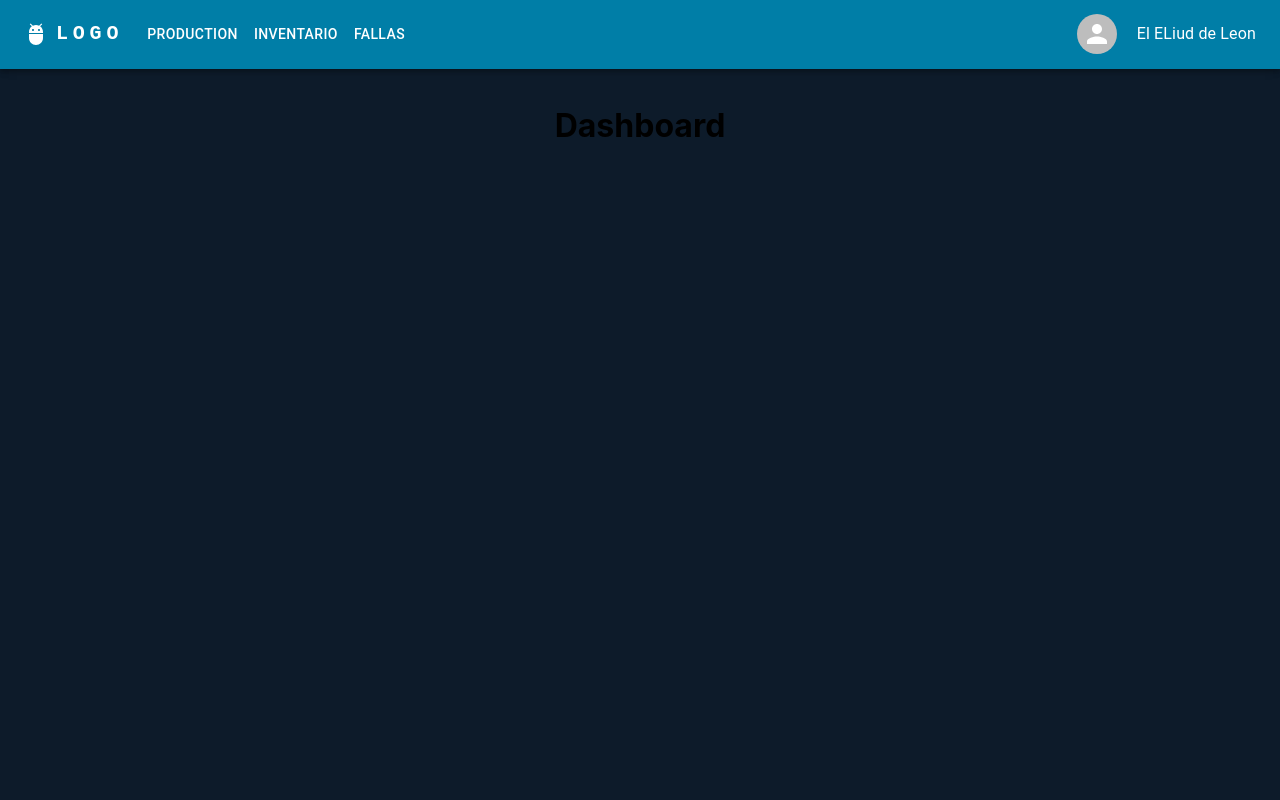
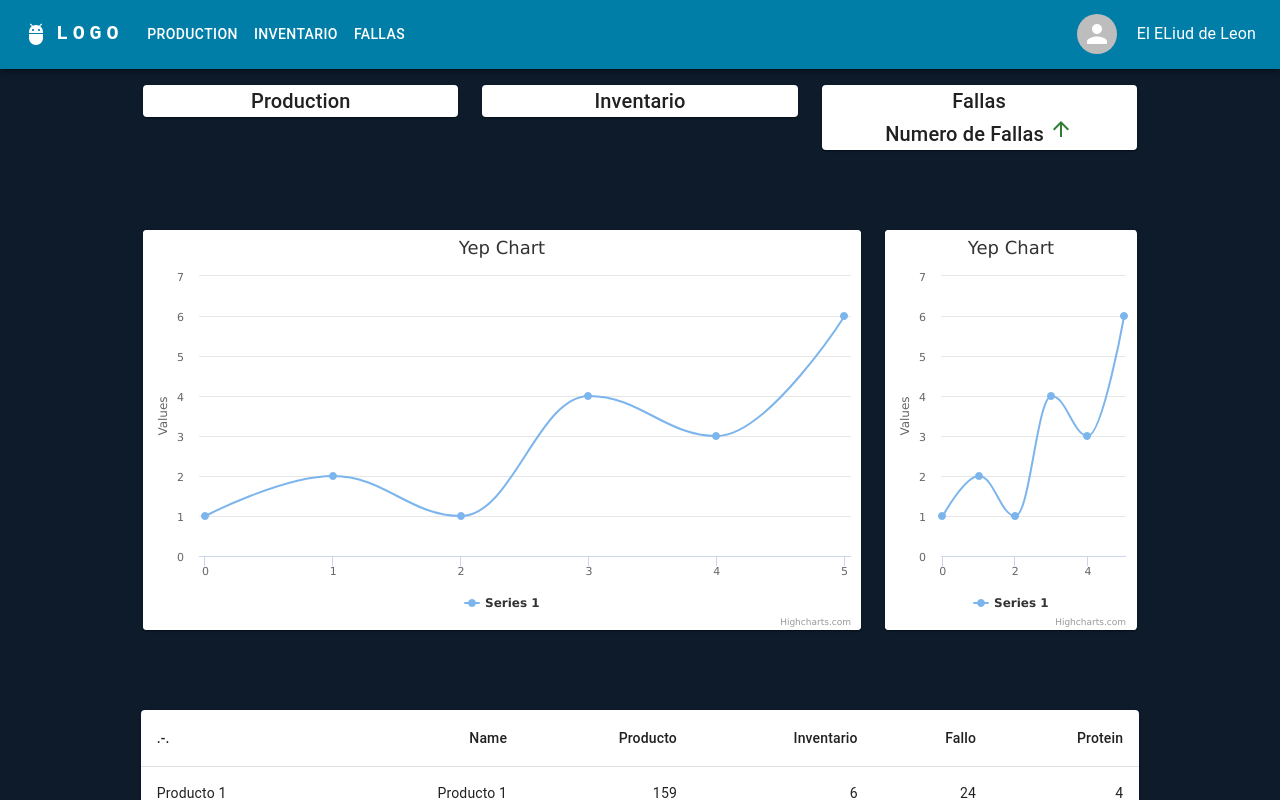
Before and after one commit to KaliumStudios/plastech-inv, a React (Create React App) app: page / in a window 1280 px wide. Built offline with nearby package versions, Linux system fonts and the light colour scheme.

Commit message:
Added First look of dashboard-screen

```diff
--- a/package.json
+++ b/package.json
@@ -16,6 +16,8 @@
     "@types/react": "^18.0.0",
     "@types/react-dom": "^18.0.0",
     "firebase": "^9.10.0",
+    "highcharts": "^10.3.1",
+    "highcharts-react-official": "^3.1.0",
     "react": "^18.2.0",
     "react-dom": "^18.2.0",
     "react-router-dom": "^6.4.1",
--- a/src/components/Dashboard.tsx
+++ b/src/components/Dashboard.tsx
@@ -1,6 +1,132 @@
+import { Card, Grid, Typography } from "@mui/material";
+import React from "react";
+import Table from "@mui/material/Table";
+import TableBody from "@mui/material/TableBody";
+import TableCell from "@mui/material/TableCell";
+import TableContainer from "@mui/material/TableContainer";
+import TableHead from "@mui/material/TableHead";
+import TableRow from "@mui/material/TableRow";
+import Paper from "@mui/material/Paper";
+import Highcharts from "highcharts";
+import HighchartsReact from "highcharts-react-official";
+import ArrowUpwardIcon from "@mui/icons-material/ArrowUpward";
+
+function createData(
+  name: string,
+  producto: number,
+  inventario: number,
+  fallas: number,
+  protein: number
+) {
+  return { name, producto, inventario, fallas, protein };
+}
+
+const rows = [
+  createData("Producto 1", 159, 6.0, 24, 4.0),
+  createData("Producto 2", 237, 9.0, 37, 4.3),
+  createData("Producto 3", 262, 16.0, 24, 6.0),
+  createData("Producto 4", 305, 3.7, 67, 4.3),
+  createData("Producto 5", 356, 16.0, 49, 3.9),
+];
+
+const options = {
+  chart: {
+    type: "spline",
+  },
+  title: {
+    text: "Yep Chart",
+  },
+  series: [
+    {
+      data: [1, 2, 1, 4, 3, 6],
+    },
+  ],
+};
+
 export default function Dashboard() {
   return (
-    // eslint-disable-next-line react/react-in-jsx-scope
-    <h1>Dashboard</h1>
+    <div>
+      <Grid
+        sx={{ display: "flex", justifyContent: "center" }}
+        container
+        spacing={3}
+        mb={10}
+      >
+        <Grid item xs={3.2}>
+          <Card>
+            <Typography variant="h6">Production</Typography>
+          </Card>
+        </Grid>
+        <Grid item xs={3.2}>
+          <Card>
+            <Typography variant="h6">Inventario</Typography>
+          </Card>
+        </Grid>
+        <Grid item xs={3.2}>
+          <Card sx={{ display: "block", justifyContent: "flex-start" }}>
+            <Typography variant="h6">Fallas</Typography>
+            <Typography variant="h6">
+              Numero de Fallas <ArrowUpwardIcon color="success" />
+            </Typography>
+          </Card>
+        </Grid>
+      </Grid>
+      <Grid
+        sx={{ display: "flex", justifyContent: "center" }}
+        container
+        spacing={3}
+        mb={10}
+      >
+        <Grid item xs={7}>
+          <Card>
+            {" "}
+            <div>
+              <HighchartsReact highcharts={Highcharts} options={options} />
+            </div>
+          </Card>
+        </Grid>
+        <Grid item xs={2.6}>
+          <Card>
+            {" "}
+            <div>
+              <HighchartsReact highcharts={Highcharts} options={options} />
+            </div>
+          </Card>
+        </Grid>
+      </Grid>
+      <Grid container sx={{ display: "flex", justifyContent: "center" }}>
+        <TableContainer component={Paper} sx={{ width: "80%" }}>
+          <Table sx={{ minWidth: 650 }} aria-label="simple table">
+            <TableHead>
+              <TableRow>
+                <TableCell>.-.</TableCell>
+                <TableCell align="right">Name</TableCell>
+                <TableCell align="right">Producto</TableCell>
+                <TableCell align="right">Inventario</TableCell>
+                <TableCell align="right">Fallo</TableCell>
+                <TableCell align="right">Protein</TableCell>
+              </TableRow>
+            </TableHead>
+            <TableBody>
+              {rows.map((row) => (
+                <TableRow
+                  key={row.name}
+                  sx={{ "&:last-child td, &:last-child th": { border: 0 } }}
+                >
+                  <TableCell component="th" scope="row">
+                    {row.name}
+                  </TableCell>
+                  <TableCell align="right">{row.name}</TableCell>
+                  <TableCell align="right">{row.producto}</TableCell>
+                  <TableCell align="right">{row.inventario}</TableCell>
+                  <TableCell align="right">{row.fallas}</TableCell>
+                  <TableCell align="right">{row.protein}</TableCell>
+                </TableRow>
+              ))}
+            </TableBody>
+          </Table>
+        </TableContainer>
+      </Grid>
+    </div>
   );
 }
```
Also changed, not shown: 1 other file (tests, documents, lock files or other folders).
